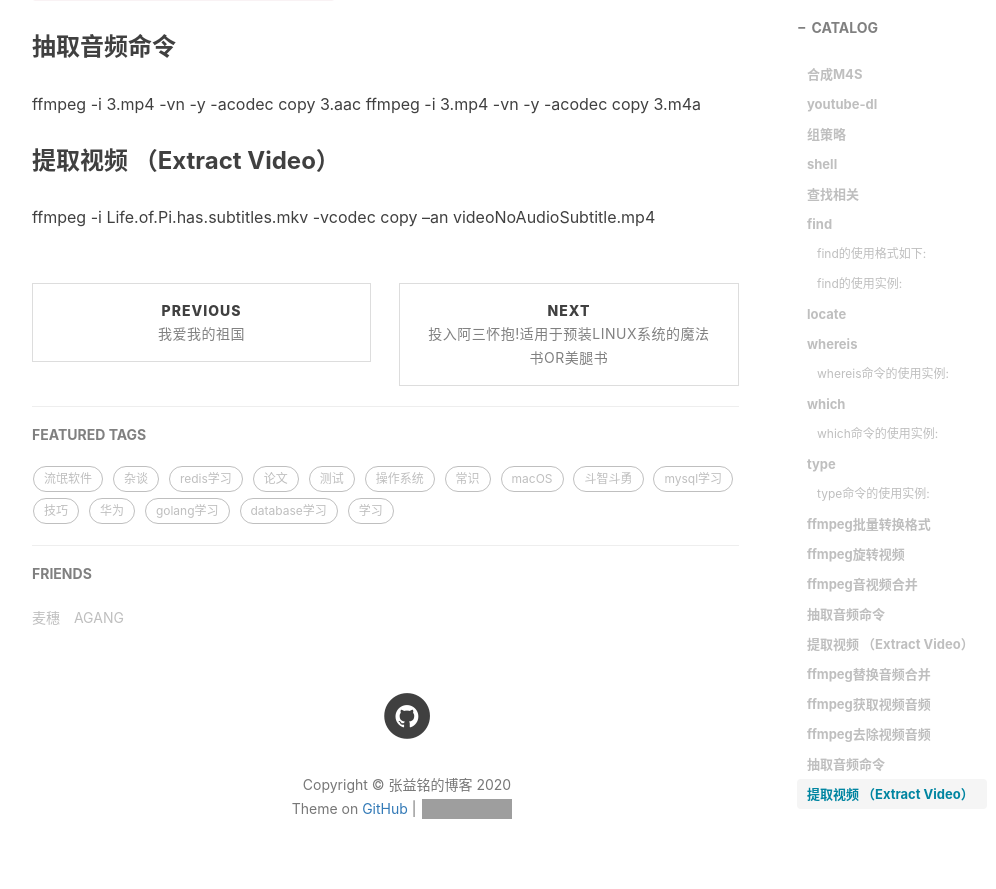
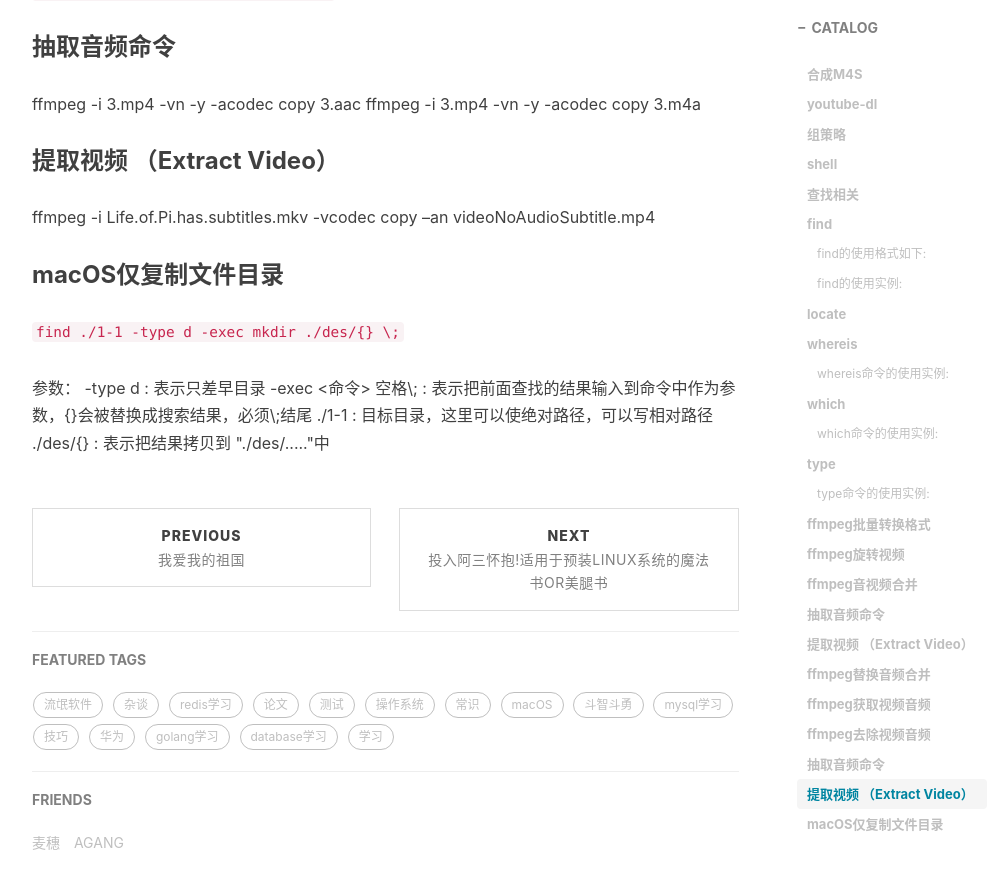
Before and after one commit to zhangyiming748/index, a Jekyll site: the page built from _posts/2019-10-11-cmd.md, in a window 1280 px wide and 900 px high, scrolled down 5542 px. Shown: the top 889 px of the window, without its empty margins (233-1229 px from the left). Built offline with Jekyll 4.4.1, drawn with Linux system fonts in a browser that asks for light colours; nearby versions of some CDN libraries; comment, search, counter and statistics services are not loaded; grey boxes are pictures that could not be loaded.

Commit message:
添加复制文件目录命令

```diff
--- a/_posts/2019-10-11-cmd.md
+++ b/_posts/2019-10-11-cmd.md
@@ -181,3 +181,11 @@ ffmpeg -i 3.mp4 -vn -y -acodec copy 3.m4a
 
 ### 提取视频 （Extract Video）
 ffmpeg -i Life.of.Pi.has.subtitles.mkv -vcodec copy –an  videoNoAudioSubtitle.mp4
+### macOS仅复制文件目录
+`find ./1-1 -type d -exec mkdir ./des/{} \;`
+
+参数：
+  -type d : 表示只差早目录
+  -exec <命令> 空格\;  : 表示把前面查找的结果输入到命令中作为参数，{}会被替换成搜索结果，必须\;结尾
+  ./1-1 : 目标目录，这里可以使绝对路径，可以写相对路径
+  ./des/{} : 表示把结果拷贝到 "./des/....."中
```
